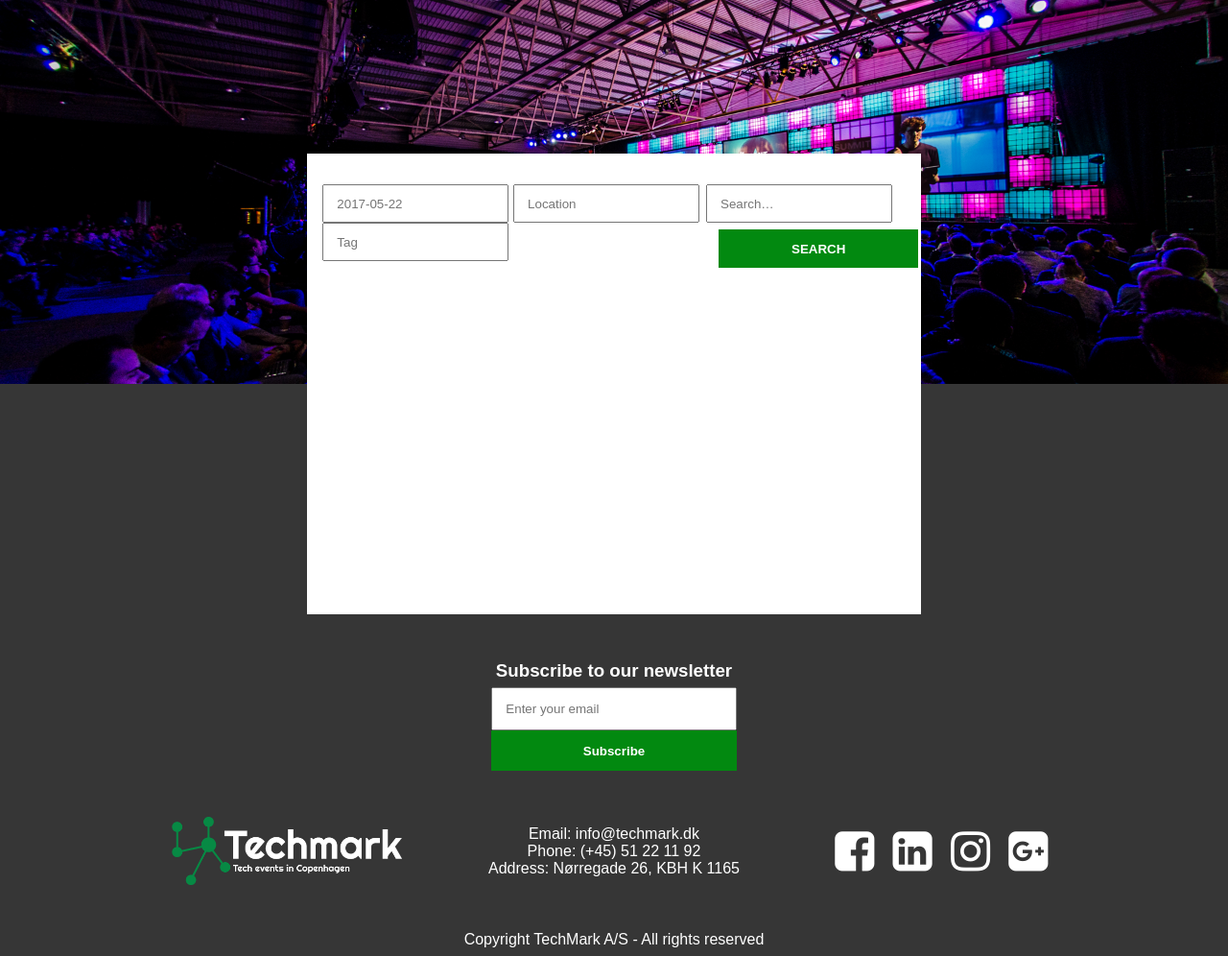
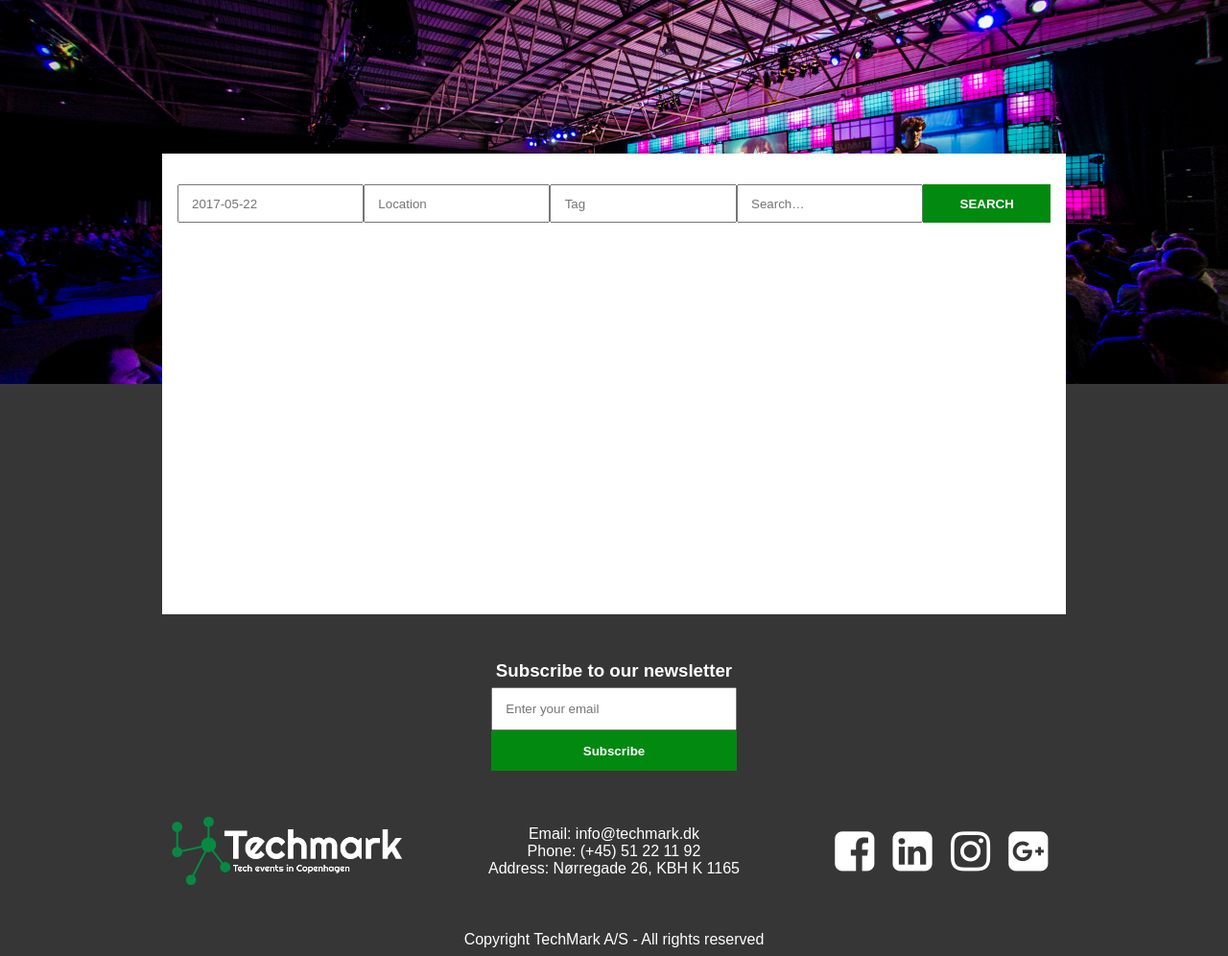
Before and after one commit to mpoe/TechMark, a PHP site: page /searchResults.html in a window 1280 px wide. Shown: the part 75-1071 px from the top of the page at 96% size. Run offline with PHP 8.4, Linux system fonts and the light colour scheme; some libraries are stand-ins or nearby versions; some web fonts are replaced.

Commit message:
Tweaked Search results page

```diff
--- a/css/style.css
+++ b/css/style.css
@@ -564,17 +564,13 @@ section.admSecHalf {
   justify-content: flex-start;
   display: flex; }
 
-.SearchSearchForm {
+.searchForm {
   display: flex;
-  align-items: center;
-  flex: 1;
-  justify-content: center; }
+  align-items: center; }
 
-#filter {
-  height: 3em;
-  width: 13.7em;
-  margin: .5em 1.2em;
-  padding-left: 1em; }
+#SRFilter {
+  display: flex;
+  align-items: center; }
 
 input.searchTerm, input#date, input#location, input#tags {
   height: 3em;
@@ -582,8 +578,7 @@ input.searchTerm, input#date, input#location, input#tags {
 
 input.searchBtn {
   height: 3em;
-  width: 100%;
-  margin: .5em 1em; }
+  width: 10em; }
 
 /*------------------------------------------------------------------------------------------------*/
 /*-------------------------------------  RESPONSIVE STYLING  -------------------------------------*/
--- a/sass/style.scss
+++ b/sass/style.scss
@@ -719,19 +719,19 @@ section.admSecHalf {
   display: flex;
 }
 
-.SearchSearchForm {
+
+
+.searchForm {
   display: flex;
   align-items: center;
-  flex: 1;
-  justify-content: center;
 }
 
-#filter {
-    height: 3em;
-    width: 13.7em;
-    margin: .5em 1.2em;
-    padding-left: 1em;
+#SRFilter {
+  display: flex;
+  align-items: center;
 }
+
+
 
   input.searchTerm, input#date, input#location, input#tags {
     height: 3em;
@@ -740,8 +740,7 @@ section.admSecHalf {
 
   input.searchBtn {
     height: 3em;
-    width: 100%;
-    margin: .5em 1em;
+    width: 10em;
   }
 
 /*------------------------------------------------------------------------------------------------*/
--- a/searchResults.html
+++ b/searchResults.html
@@ -18,7 +18,7 @@
 
 				<div class="row">
 
-					<div>
+					<div id="SRFilter">
 						<input id="date" type="text" placeholder="Date">
 						<input id="location" type="text" placeholder="Location">
 						<input id="tags" type="text" placeholder="Tag">
```
Also changed, not shown: 1 other file.
